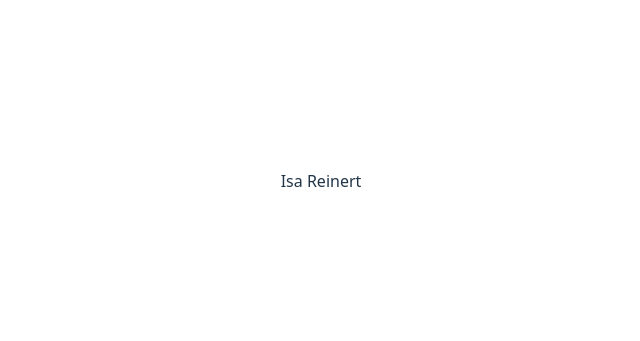
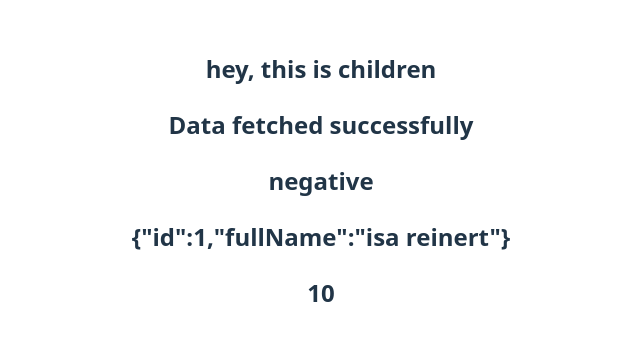
Before and after one commit to reinertisa/react-typescript-tutorials, a React (Vite) app: page / in a window 1280 px wide. Shown: the part 219-560 px from the top of the page, without its empty margins (319-959 px from the left). Built offline with nearby package versions, Linux system fonts and the light colour scheme.

Commit message:
feat(website): children and other props

```diff
--- a/src/App.tsx
+++ b/src/App.tsx
@@ -1,10 +1,12 @@
 import './App.css'
-import Heading2 from "./components/Heading2.tsx";
+import Heading3 from "./components/Heading3.tsx";
 
 function App() {
     return (
         <div>
-            <Heading2>Isa Reinert</Heading2>
+            <Heading3 status="success" type='10' name={{id: 1, fullName: 'isa reinert'}} isPositive={false}>
+                <div>hey, this is children</div>
+            </Heading3>
         </div>
     )
 }
--- /dev/null
+++ b/src/components/Heading3.tsx
@@ -0,0 +1,31 @@
+import React from 'react'
+
+type Heading3Props = {
+    children: React.ReactNode,
+    status: 'load' | 'error' | 'success'
+    type: string | number
+    name: object
+    isPositive?: boolean
+}
+
+export default function Heading3({status, type, name, isPositive, children}: Heading3Props) {
+
+    let msg
+    if (status === 'success') {
+        msg = 'Data fetched successfully'
+    } else if (status === 'load') {
+        msg = 'Data is loading...'
+    } else if (status === 'error') {
+        msg = 'Something went wrong';
+    }
+
+    return (
+        <div>
+            <h2>{children}</h2>
+            <h2>{msg}</h2>
+            <h2>{isPositive ? 'positive' : 'negative'}</h2>
+            <h2>{JSON.stringify(name)}</h2>
+            <h2>{typeof type === 'number' ? type * 2 : type}</h2>
+        </div>
+    )
+}
```
